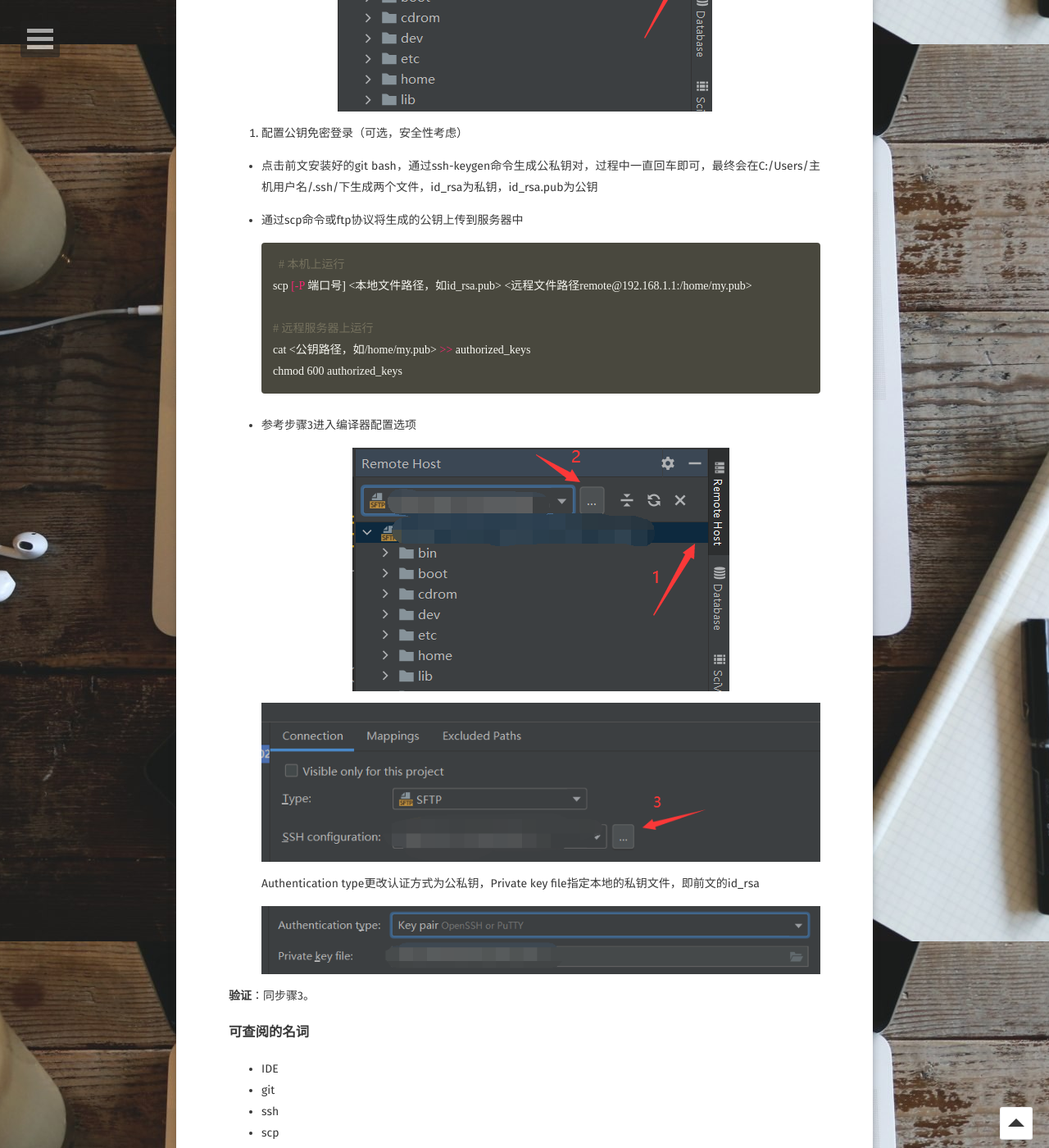
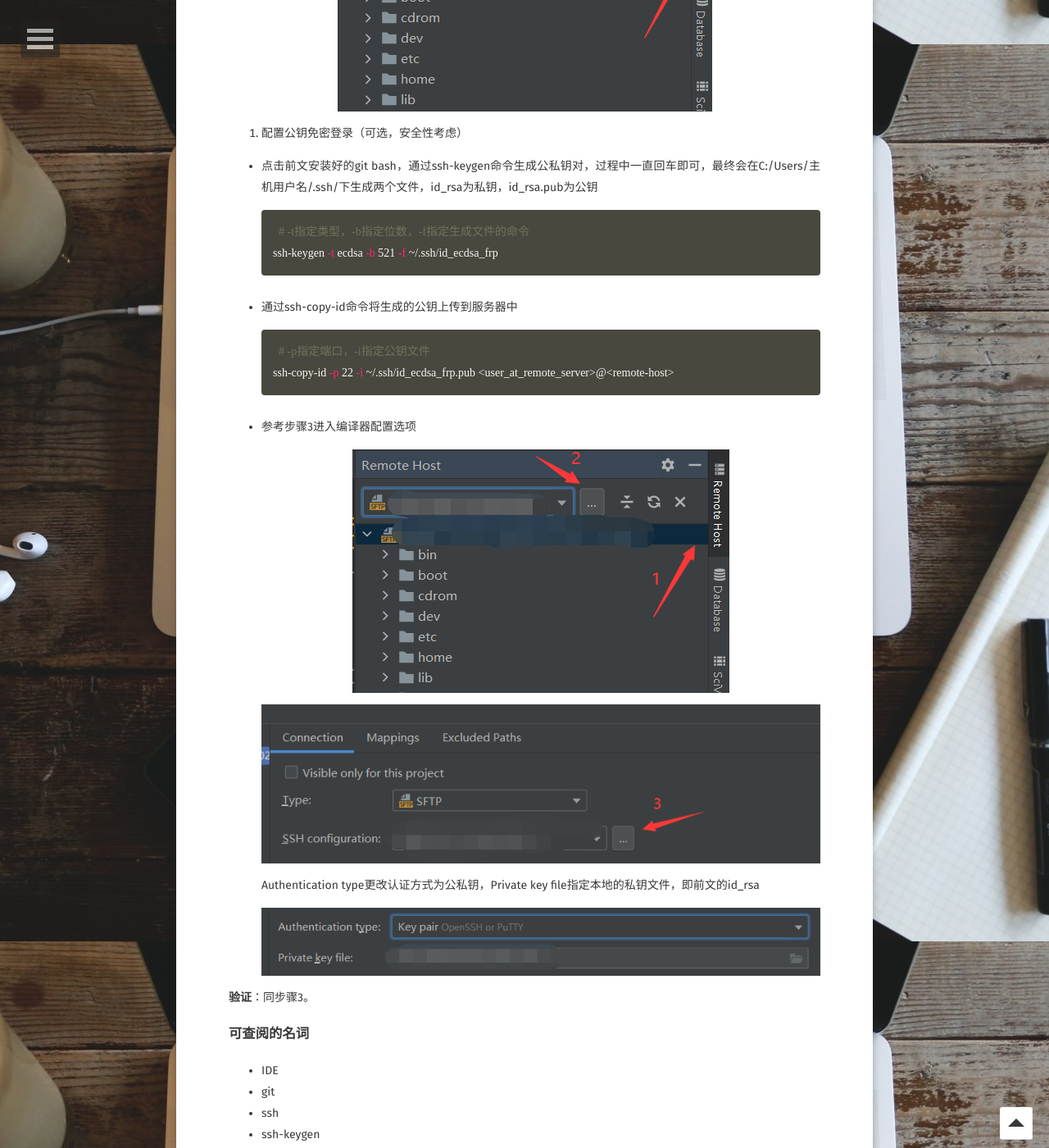
Before and after one commit to Wolfsion/wolfsion.github.io, a Jekyll site: the page built from _posts/2022-06-29-python-1.md, in a window 1280 px wide and 1400 px high, scrolled down 2287 px. Shown: the whole window at 82% size. Built offline with Jekyll 4.4.1, drawn with Linux system fonts in a browser that asks for light colours; some web fonts are replaced; comment, search, counter and statistics services are not loaded.

Commit message:
update python1

````diff
--- a/_posts/2022-06-29-python-1.md
+++ b/_posts/2022-06-29-python-1.md
@@ -78,16 +78,21 @@ PyCharm菜单栏等不建议使用汉化。
 
   + 点击前文安装好的git bash，通过ssh-keygen命令生成公私钥对，过程中一直回车即可，最终会在C:/Users/主机用户名/.ssh/下生成两个文件，id_rsa为私钥，id_rsa.pub为公钥
 
-  + 通过scp命令或ftp协议将生成的公钥上传到服务器中
+    ```sh
+    # -t指定类型，-b指定位数，-f指定生成文件的命令
+    ssh-keygen -t ecdsa -b 521 -f ~/.ssh/id_ecdsa_frp
+    ```
+
+
+
+  + 通过ssh-copy-id命令将生成的公钥上传到服务器中
 
     ```sh
-    # 本机上运行
-    scp [-P 端口号] <本地文件路径，如id_rsa.pub> <远程文件路径remote@192.168.1.1:/home/my.pub>
+    # -p指定端口，-i指定公钥文件
+    ssh-copy-id -p 22 -i ~/.ssh/id_ecdsa_frp.pub <user_at_remote_server>@<remote-host>
+    ```
 
-    # 远程服务器上运行
-    cat <公钥路径，如/home/my.pub> >> authorized_keys
-    chmod 600 authorized_keys
-    ```
+
 
   + 参考步骤3进入编译器配置选项
 
@@ -108,8 +113,8 @@ PyCharm菜单栏等不建议使用汉化。
 + IDE
 + git
 + ssh
-+ scp
 + ssh-keygen
++ ssh-copy-id
 + python-pdb
 + 环境变量path
 
````
